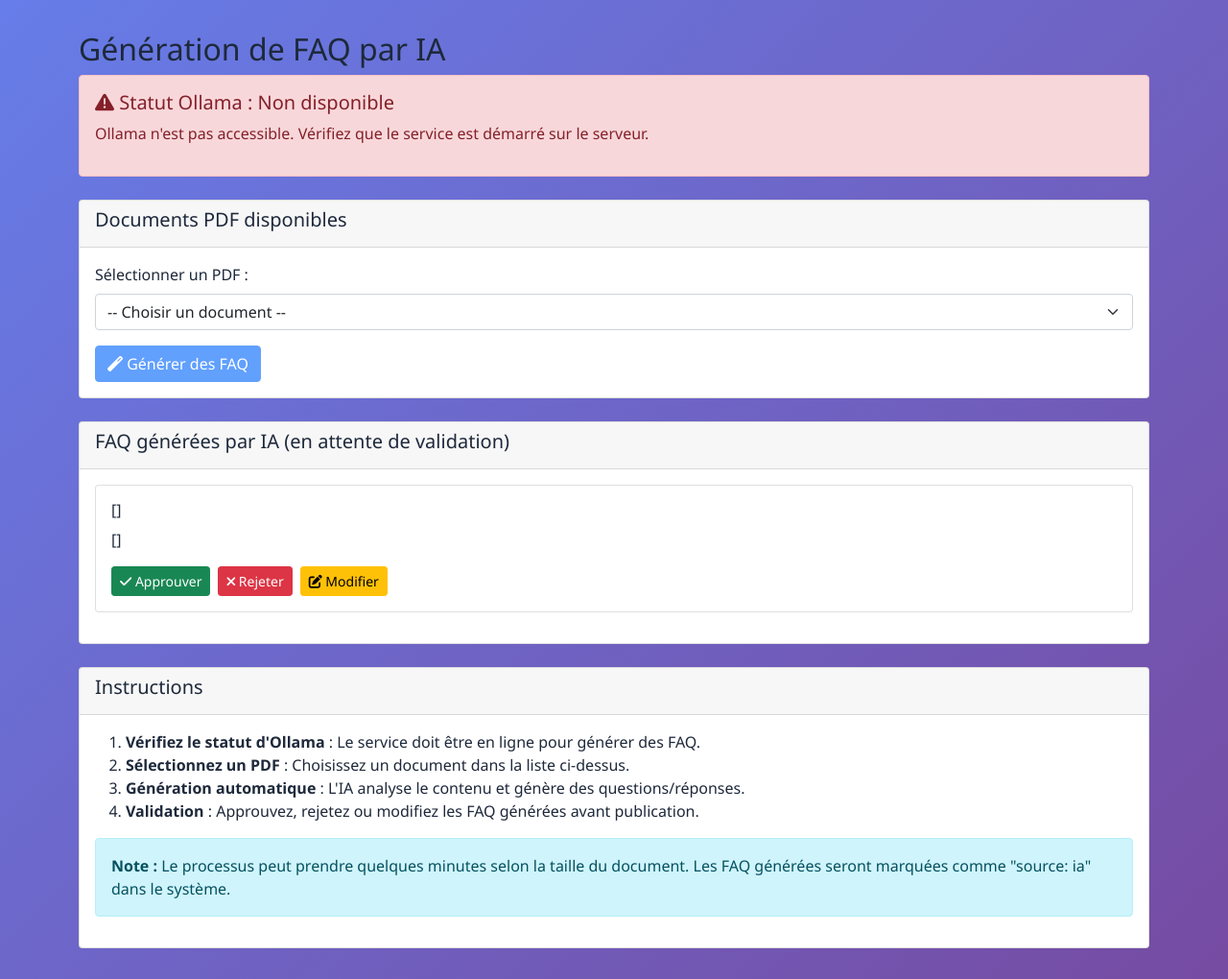
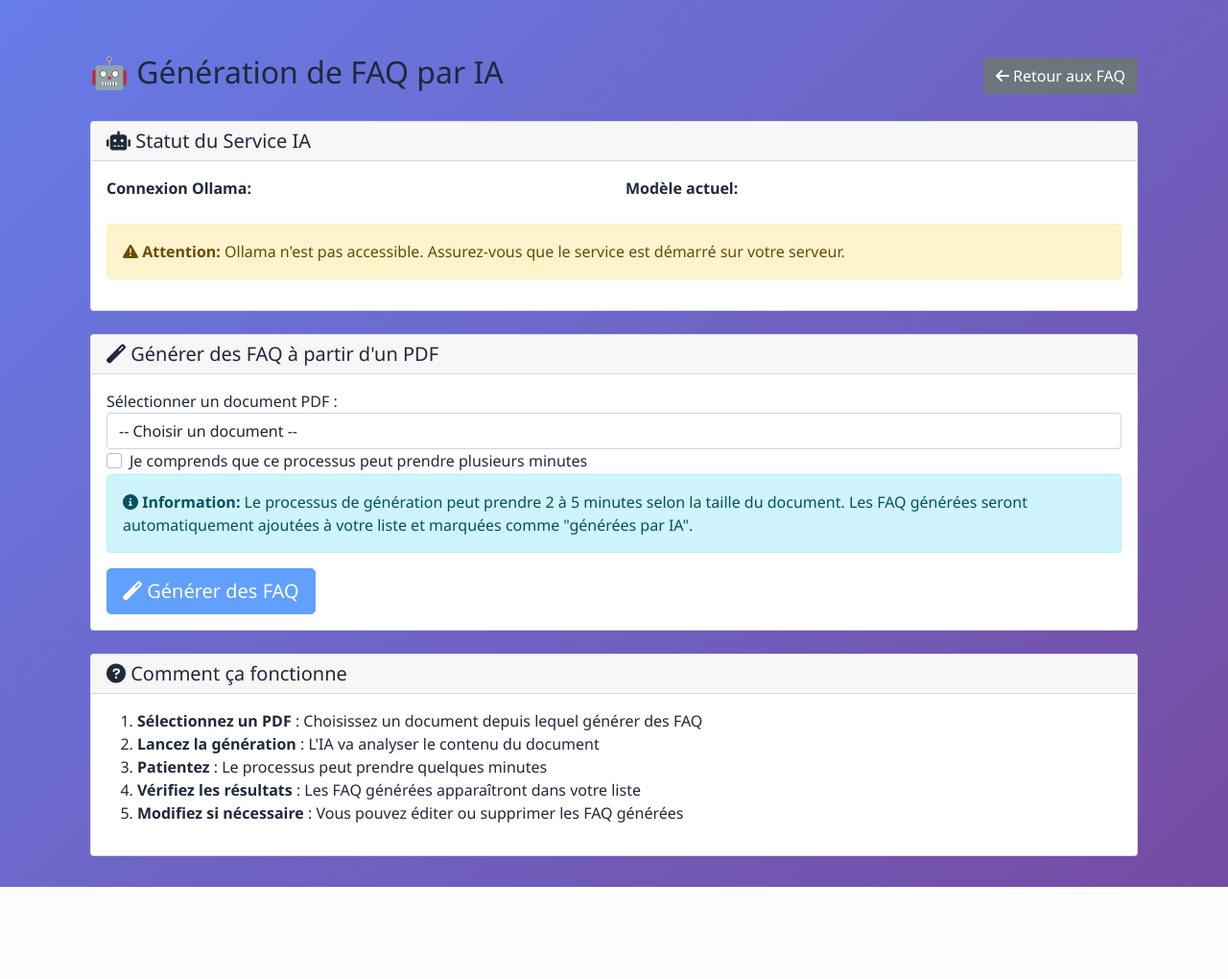
Before and after one commit to FOXEST57/faq-IA, a Flask app: template backend/templates/admin_ia_generation.html in a window 1280 px wide. Shown: the part 57-1077 px from the top of the page at 96% size. After the commit the page ends 981 px from the top, so only its background shows below. Run offline with Flask 3, Linux system fonts and the light colour scheme; tables that the repository leaves empty hold one stand-in row (values such as "Sample post"); the template is opened without the code that fills it: values that come from a table or form of the project are taken from there, most other values are stand-ins (such as "Sample title", 1, 10 or a date in 2020).

Commit message:
fix(admin): ajout du template complet pour la génération de FAQ par IA - Interface complète avec sélection de PDF - Affichage du statut d'Ollama - Formulaire de génération avec validation - Instructions et feedback utilisateur - Gestion des états de chargement

```diff
--- a/backend/templates/admin_ia_generation.html
+++ b/backend/templates/admin_ia_generation.html
@@ -1,101 +1,160 @@
-{% extends 'base.html' %}
+{% extends "base.html" %}
+
+{% block title %}Génération IA - FAQ Admin{% endblock %}
+
 {% block content %}
-<h2>Génération de FAQ par IA</h2>
+<div class="container mt-4">
+    <div class="row">
+        <div class="col-md-12">
+            <div class="d-flex justify-content-between align-items-center mb-4">
+                <h2>🤖 Génération de FAQ par IA</h2>
+                <a href="{{ url_for('faq.admin_faq_list') }}" class="btn btn-secondary">
+                    <i class="fas fa-arrow-left"></i> Retour aux FAQ
+                </a>
+            </div>
 
             <!-- Statut Ollama -->
-<div class="alert {{ 'alert-success' if ollama_status else 'alert-danger' }} mb-4">
-    <h5>
-        <i class="fas {{ 'fa-check-circle' if ollama_status else 'fa-exclamation-triangle' }}"></i>
-        Statut Ollama : {{ 'Connecté' if ollama_status else 'Non disponible' }}
+            <div class="card mb-4">
+                <div class="card-header">
+                    <h5 class="card-title mb-0">
+                        <i class="fas fa-robot"></i> Statut du Service IA
                     </h5>
+                </div>
+                <div class="card-body">
+                    <div class="row">
+                        <div class="col-md-6">
+                            <p class="mb-2">
+                                <strong>Connexion Ollama:</strong>
+                                {% if ollama_status %}
+                                    <span class="badge badge-success">
+                                        <i class="fas fa-check-circle"></i> Connecté
+                                    </span>
+                                {% else %}
+                                    <span class="badge badge-danger">
+                                        <i class="fas fa-times-circle"></i> Déconnecté
+                                    </span>
+                                {% endif %}
+                            </p>
+                        </div>
+                        <div class="col-md-6">
+                            <p class="mb-2">
+                                <strong>Modèle actuel:</strong>
+                                <span class="badge badge-info">{{ current_model }}</span>
+                            </p>
+                        </div>
+                    </div>
+
                     {% if not ollama_status %}
-    <p>Ollama n'est pas accessible. Vérifiez que le service est démarré sur le serveur.</p>
-    {% else %}
-    <p>Modèle actuel : <strong>{{ current_model }}</strong></p>
+                        <div class="alert alert-warning mt-3">
+                            <i class="fas fa-exclamation-triangle"></i>
+                            <strong>Attention:</strong> Ollama n'est pas accessible.
+                            Assurez-vous que le service est démarré sur votre serveur.
+                        </div>
                     {% endif %}
                 </div>
+            </div>
 
-<!-- Liste des PDF disponibles -->
-<div class="card mb-4">
+            <!-- Génération de FAQ -->
+            <div class="card">
                 <div class="card-header">
-        <h5>Documents PDF disponibles</h5>
+                    <h5 class="card-title mb-0">
+                        <i class="fas fa-magic"></i> Générer des FAQ à partir d'un PDF
+                    </h5>
                 </div>
                 <div class="card-body">
                     {% if pdfs %}
-        <form method="post" action="{{ url_for('pdf.generate_faq_from_pdf') }}">
-            <div class="mb-3">
-                <label for="pdf_id" class="form-label">Sélectionner un PDF :</label>
-                <select class="form-select" id="pdf_id" name="pdf_id" required>
+                        <form method="POST" action="{{ url_for('pdf.generate_faq_from_pdf') }}" id="generateForm">
+                            <div class="form-group">
+                                <label for="pdf_id">Sélectionner un document PDF :</label>
+                                <select name="pdf_id" id="pdf_id" class="form-control" required>
                                     <option value="">-- Choisir un document --</option>
                                     {% for pdf in pdfs %}
-                    <option value="{{ pdf.id }}">{{ pdf.filename }} ({{ pdf.description or 'Pas de description' }})</option>
+                                        <option value="{{ pdf.id }}">
+                                            {{ pdf.filename }}
+                                            ({{ pdf.upload_date.strftime('%d/%m/%Y à %H:%M') }})
+                                        </option>
                                     {% endfor %}
                                 </select>
                             </div>
-            <button type="submit" class="btn btn-primary" {{ 'disabled' if not ollama_status else '' }}>
+
+                            <div class="form-group">
+                                <div class="form-check">
+                                    <input class="form-check-input" type="checkbox" id="confirmGeneration" required>
+                                    <label class="form-check-label" for="confirmGeneration">
+                                        Je comprends que ce processus peut prendre plusieurs minutes
+                                    </label>
+                                </div>
+                            </div>
+
+                            <div class="alert alert-info">
+                                <i class="fas fa-info-circle"></i>
+                                <strong>Information:</strong>
+                                Le processus de génération peut prendre 2 à 5 minutes selon la taille du document.
+                                Les FAQ générées seront automatiquement ajoutées à votre liste et marquées comme "générées par IA".
+                            </div>
+
+                            <button type="submit" class="btn btn-primary btn-lg" id="generateBtn"
+                                    {% if not ollama_status %}disabled{% endif %}>
                                 <i class="fas fa-magic"></i> Générer des FAQ
                             </button>
                         </form>
                     {% else %}
-        <p class="text-muted">Aucun document PDF disponible. <a href="{{ url_for('pdf.admin_pdf_upload') }}">Uploadez d'abord des PDF</a>.</p>
+                        <div class="alert alert-warning">
+                            <i class="fas fa-exclamation-triangle"></i>
+                            <strong>Aucun PDF disponible.</strong>
+                            Vous devez d'abord <a href="{{ url_for('pdf.admin_pdf_upload') }}">uploader des documents PDF</a>
+                            avant de pouvoir générer des FAQ.
+                        </div>
                     {% endif %}
                 </div>
             </div>
 
-<!-- FAQ générées en attente de validation -->
-{% if pending_faqs %}
-<div class="card">
-    <div class="card-header">
-        <h5>FAQ générées par IA (en attente de validation)</h5>
-    </div>
-    <div class="card-body">
-        {% for faq in pending_faqs %}
-        <div class="card mb-3">
-            <div class="card-body">
-                <h6 class="card-title">{{ faq.question }}</h6>
-                <p class="card-text">{{ faq.answer }}</p>
-                <div class="d-flex gap-2">
-                    <form method="post" action="{{ url_for('approve_generated_faq') }}" style="display:inline;">
-                        <input type="hidden" name="faq_id" value="{{ faq.id }}">
-                        <button type="submit" class="btn btn-sm btn-success">
-                            <i class="fas fa-check"></i> Approuver
-                        </button>
-                    </form>
-                    <form method="post" action="{{ url_for('reject_generated_faq') }}" style="display:inline;">
-                        <input type="hidden" name="faq_id" value="{{ faq.id }}">
-                        <button type="submit" class="btn btn-sm btn-danger">
-                            <i class="fas fa-times"></i> Rejeter
-                        </button>
-                    </form>
-                    <a href="{{ url_for('edit_generated_faq', faq_id=faq.id) }}" class="btn btn-sm btn-warning">
-                        <i class="fas fa-edit"></i> Modifier
-                    </a>
-                </div>
-            </div>
-        </div>
-        {% endfor %}
-    </div>
-</div>
-{% endif %}
-
             <!-- Instructions -->
             <div class="card mt-4">
                 <div class="card-header">
-        <h5>Instructions</h5>
+                    <h5 class="card-title mb-0">
+                        <i class="fas fa-question-circle"></i> Comment ça fonctionne
+                    </h5>
                 </div>
                 <div class="card-body">
                     <ol>
-            <li><strong>Vérifiez le statut d'Ollama</strong> : Le service doit être en ligne pour générer des FAQ.</li>
-            <li><strong>Sélectionnez un PDF</strong> : Choisissez un document dans la liste ci-dessus.</li>
-            <li><strong>Génération automatique</strong> : L'IA analyse le contenu et génère des questions/réponses.</li>
-            <li><strong>Validation</strong> : Approuvez, rejetez ou modifiez les FAQ générées avant publication.</li>
+                        <li><strong>Sélectionnez un PDF</strong> : Choisissez un document depuis lequel générer des FAQ</li>
+                        <li><strong>Lancez la génération</strong> : L'IA va analyser le contenu du document</li>
+                        <li><strong>Patientez</strong> : Le processus peut prendre quelques minutes</li>
+                        <li><strong>Vérifiez les résultats</strong> : Les FAQ générées apparaîtront dans votre liste</li>
+                        <li><strong>Modifiez si nécessaire</strong> : Vous pouvez éditer ou supprimer les FAQ générées</li>
                     </ol>
-
-        <div class="alert alert-info mt-3">
-            <strong>Note :</strong> Le processus peut prendre quelques minutes selon la taille du document.
-            Les FAQ générées seront marquées comme "source: ia" dans le système.
+                </div>
+            </div>
         </div>
     </div>
 </div>
 
+<script>
+document.addEventListener('DOMContentLoaded', function() {
+    const form = document.getElementById('generateForm');
+    const generateBtn = document.getElementById('generateBtn');
+
+    if (form) {
+        form.addEventListener('submit', function(e) {
+            generateBtn.disabled = true;
+            generateBtn.innerHTML = '<i class="fas fa-spinner fa-spin"></i> Génération en cours...';
+
+            // Afficher un message d'attente
+            const alertDiv = document.createElement('div');
+            alertDiv.className = 'alert alert-info mt-3';
+            alertDiv.innerHTML = `
+                <i class="fas fa-clock"></i>
+                <strong>Génération en cours...</strong>
+                Veuillez patienter, ce processus peut prendre plusieurs minutes.
+                <div class="progress mt-2">
+                    <div class="progress-bar progress-bar-striped progress-bar-animated"
+                         role="progressbar" style="width: 100%"></div>
+                </div>
+            `;
+            form.appendChild(alertDiv);
+        });
+    }
+});
+</script>
 {% endblock %}
```
Lines whose indentation alone changed are shown as unchanged.
